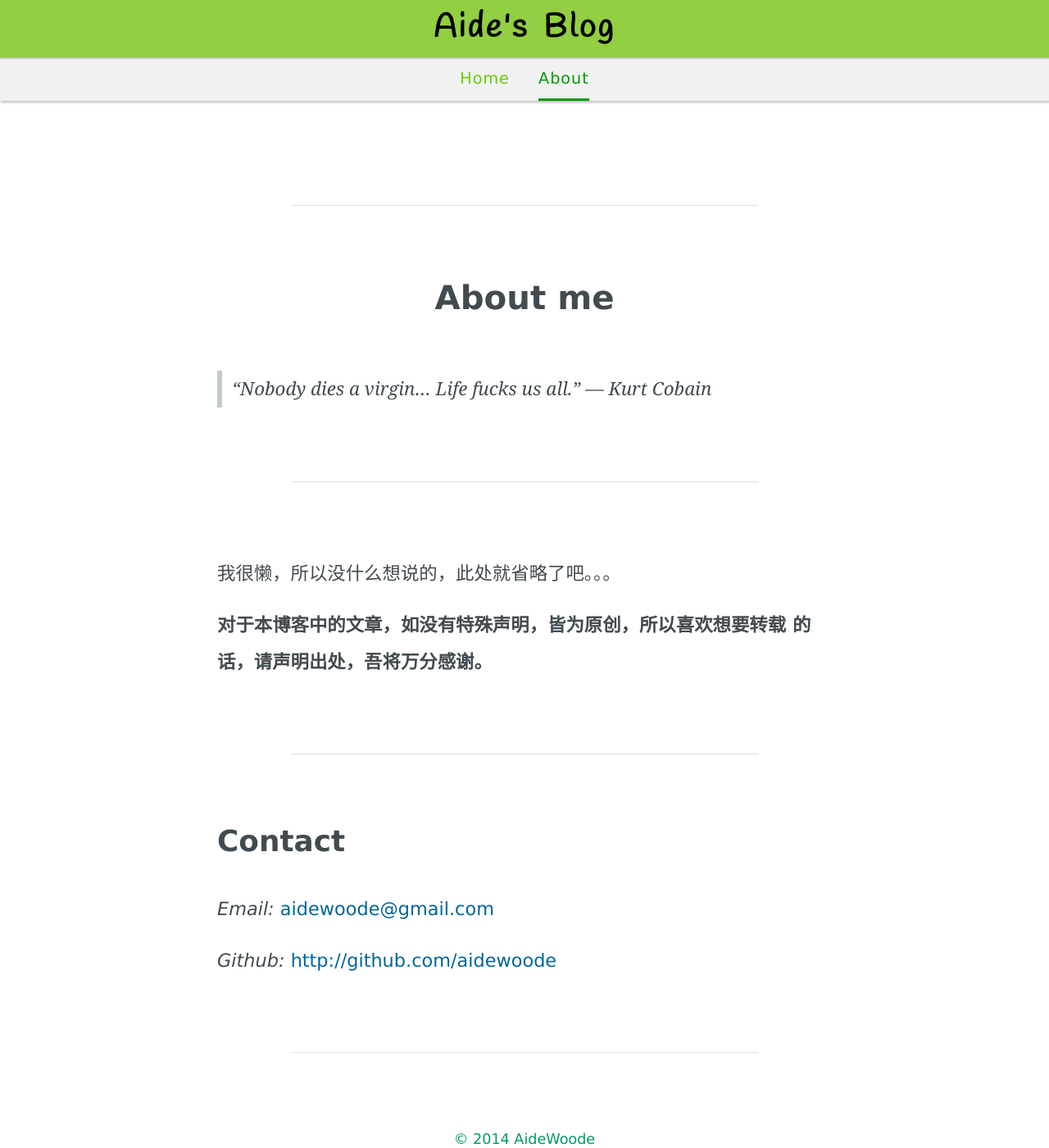
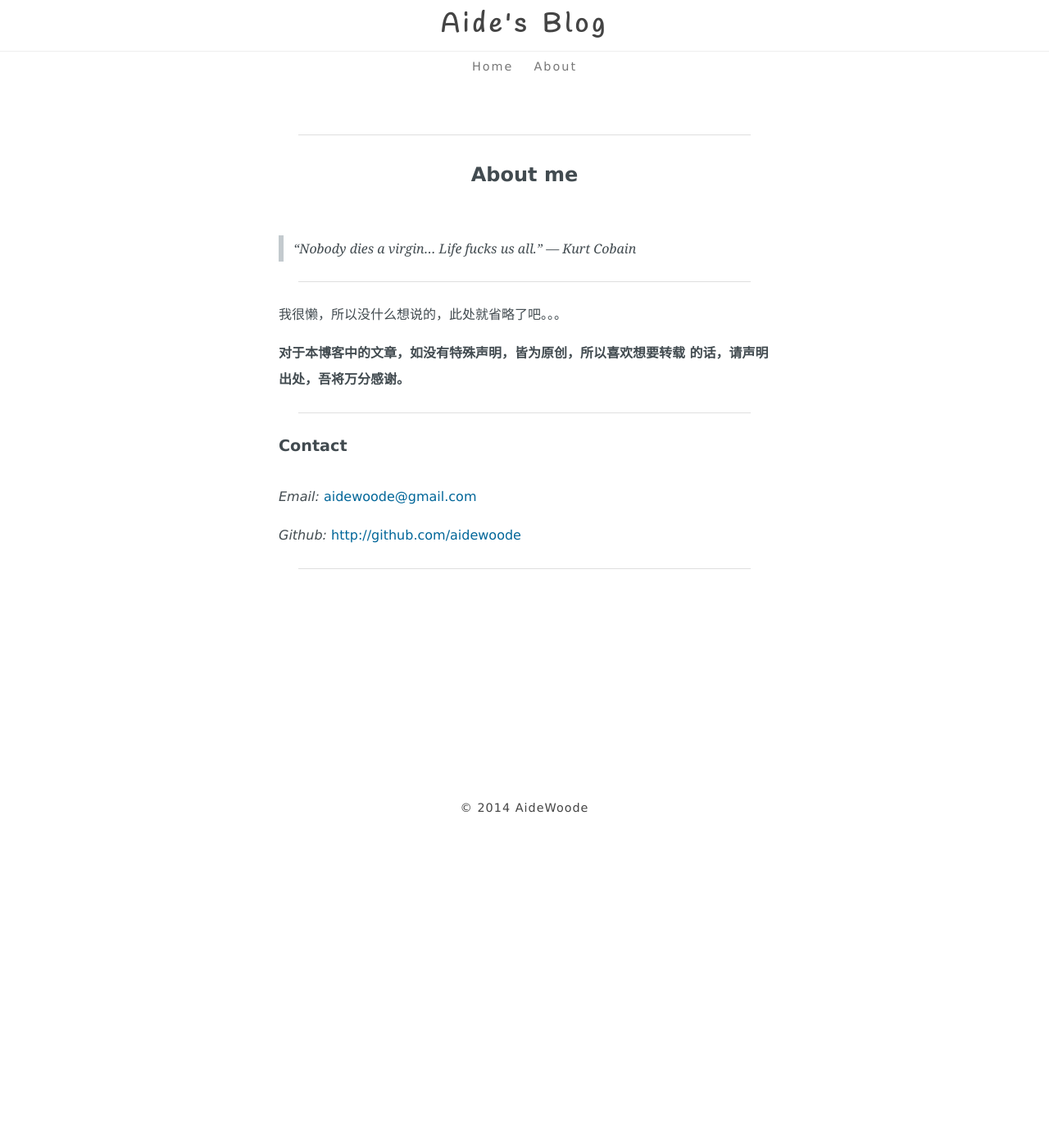
Before and after one commit to aidewoode/my_blog, a Jekyll site: the page built from about.md, in a window 1280 px wide and 1400 px high. Shown: the whole window at 82% size. Built offline with Jekyll 4.4.1, drawn with Linux system fonts in a browser that asks for light colours.

Commit message:
change the style of blog's theme

```diff
--- a/_includes/footer.html
+++ b/_includes/footer.html
@@ -1,4 +1,3 @@
 <footer class="index">
   <p>© 2014 AideWoode</p>
-  <a href="http://jekyllrb.com" target="_blank"><img src="{{ site.baseurl }}/public/picture/jekyll_logo.png"></a>
 </footer>
--- a/_layouts/post.html
+++ b/_layouts/post.html
@@ -9,7 +9,6 @@ layout: default
         <span class="post_time">
           {{ page.date | date: "%b %-d, %Y"}}
         </span>
-        <a class="post_tag" href="{{ site.baseurl }}/tag/{{ page.tags }}">{{ page.tags}}</a>
       </div>
     </header>
     <div class="content">
--- a/_plugins/tag_gen.rb
+++ /dev/null
@@ -1,34 +0,0 @@
-
-module Jekyll
-  class TagIndex < Page
-    def initialize(site,base,dir,tag)
-      @site = site
-      @base = base
-      @dir = dir
-      @name = 'index.html'
-      self.process(@name)
-      self.read_yaml(File.join(base, '_layouts'), 'tag_index.html')
-      self.data['tag'] = tag
-      self.data['title'] = "The result of &ldquo;"+tag+"&rdquo;"
-    end
-  end
-
-  class TagGenerator < Generator
-    safe true
-
-    def generate(site)
-      if site.layouts.key? 'tag_index'
-        dir = 'tag'
-        site.tags.keys.each do |tag|
-          write_tag_index(site,File.join(dir,tag),tag)
-        end
-      end
-    end
-    def write_tag_index(site, dir, tag)
-      index = TagIndex.new(site, site.source,dir, tag)
-      index.render(site.layouts, site.site_payload)
-      index.write(site.dest)
-      site.pages << index
-    end
-  end
-end
--- a/_sass/_layout.scss
+++ b/_sass/_layout.scss
@@ -10,11 +10,8 @@ header.index {
 }
 
 div.site_title {
-  background: #92cf42;
+  background: white;
   text-align: center;
-  border-bottom: 2px solid #c8c8c8;
-
-
 }
 
 @font-face {
@@ -24,17 +21,17 @@ div.site_title {
 
 div.site_title h1 {
   margin: auto;
-  font-size: 2.5em;
-  padding: 0.5em;
+  font-size: 2em;
+  padding: 16px;
   font-family: titleFont, Consolas, monaco, monospace, "Helvetica Neue", Helvetica, Arial, "Hiragino Sans GB", "Microsoft YaHei", 微软雅黑, STHeiti, "WenQuanYi Micro Hei",cursive, sans-serif;
-  /* 用图片替换 */
-  word-spacing: 6px;
-  letter-spacing: 3px;
+  word-spacing: 3px;
+  letter-spacing: 5px;
+  color: #444;
 }
 
 #nav {
-  background: rgba(232,232,232,0.6);
-  box-shadow: 1px 2px 3px #bbb;
+  background: white;
+  border-top: 1px solid #eee;
 }
 
 #nav nav.global_nav ul {
@@ -46,7 +43,7 @@ div.site_title h1 {
 
 #nav nav.global_nav ul li {
   display: inline-block;
-  margin-left: 30px;
+  margin-left: 20px;
 
 }
 
@@ -56,58 +53,44 @@ div.site_title h1 {
 
 #nav nav.global_nav ul li a {
   display: inline-block;
-  font-size: 1.2em;
+  font-size: 0.9em;
   text-decoration: none;
-  letter-spacing: 1px;
+  letter-spacing: 2px;
   line-height: 2.5em;
-  color: #66cc00;
-  border-bottom: 3px solid transparent;
-}
-
-#nav nav.global_nav ul li a.active {
-  color: #009900;
-  border-bottom: solid #009900;
-}
-
-#nav nav.global_nav ul li a:hover {
-  color: #009900;
-  border-bottom: solid #009900;
+  color: #777;
 }
 
 section.index {
   position: relative;
   z-index: 10;
   display: block;
-  margin-top: 125px;
+  margin-top: 100px;
 }
 
-#all_posts , div.tag_posts {
-  min-height: 1000px;
-  max-width: 750px;
+#all_posts {
+  min-height: 800px;
+  max-width: 600px;
   width: auto;
-  background: #fff;
   margin: auto;
-  padding-top: 35px;
+  padding-top: 40px;
 }
 
 article.post {
-  border-bottom: 3px solid #555;
   display: block;
-  margin-top: 26.5px;
-
+  text-align: center;
+  margin-bottom: 20px;
 }
 
-div.post_time {
-  font-size: 1.5em;
-  color: #bbb;
-  font-weight: 400;
+span.post_time {
+  color: #777;
+  margin-right: 40px;
 }
 
 h2.post_title {
-  padding-left: 2em;
-  font-size: 1.7em;
+  font-size: 1.1em;
   position: relative;
-  font-weight: 300;
+  margin: 0;
+  font-weight: 400;
 }
 
 h2.post_title a {
@@ -119,48 +102,17 @@ h2.post_title a:hover {
   color: #006633;
 }
 
-h2.post_title a.tag {
-  display: inline-block;
-  background: #cc0066;
-  border-radius: 10px;
-  font-size: 0.75em;
+footer.index {
+  font-size: 0.9em;
+  color: #444;
   text-align: center;
-  color: #fff;
-  padding: 1px 6px;
-  position: absolute;
-  right: 65px;
-  top: -3px; /*  需改进，使其自动计算偏差的像素*/
-  border: 2.5px solid #cc0066;
-  font-family: monaco, monospace,"Helvetica Neue", Helvetica, Arial, "Hiragino Sans GB", "Microsoft YaHei", 微软雅黑, STHeiti, "WenQuanYi Micro Hei", sans-serif;
-
-
-}
-
-
-h2.post_title a.tag:hover {
-  color: #cc0066;
-  background: #fff;
-
-}
-
-footer.index {
-  min-height: 50px;
-  position: relative;
-  font-size: 1.1em;
-  color: #009966;
-  text-align: center;
-  margin-top: 90px;
+  margin: 30px 0 5px 0;
+  letter-spacing: 1px;
 }
 
 footer.index p {
-  margin-bottom: 3.5px;
+  margin: 0;
 }
-
-footer.index img {
-  width: 78px;
-  height: 54px;
-}
-/* progressBar style */
 
 /*****************************/
 
@@ -169,231 +121,38 @@ footer.index img {
 
 div.single_post {
   min-height: 1000px;
-  max-width: 750px;
+  max-width: 600px;
   width: auto;
   margin: auto;
-  padding-top: 35px;
-}
-
-article.single_post {
-  font-size: 1.2em;
+  padding-top: 40px;
 }
 
 article.single_post header {
-  margin-bottom: 4em;
+  margin-bottom: 30px;
 
 }
 
 article.single_post header h1 {
-  font-size: 2.1em;
-  line-height: 1.8em;
-  margin: 20px auto;
+  font-size: 1.5em;
   text-align: center;
-  font-weight: 200;
+  font-weight: 400;
+  margin: 0;
+  color: #444;
+  letter-spacing: 1px;
+  margin-bottom: 10px;
 
 }
 
 article.single_post div.info {
-  font-size: 1em;
-  line-height: 1.4em;
+  font-size: 0.9em;
   text-align: center;
   font-weight: 400;
 }
 
 div.info span.post_time {
-  color: #999;
+  margin: 0;
 }
 
-div.info a.post_tag {
-  display: inline-block;
-  background: #cc0066;
-  border-radius: 9px;
-  font-size: 0.85em;
-  text-align: center;
-  color: #fff;
-  padding: 1px 9px;
-  margin-left: 55px;
-  text-decoration: none;
-  border: 2.5px solid #cc0066;
-}
-
-
-div.info a.post_tag:hover {
-  color: #cc0066;
-  background: #fff;
-}
-
-/* delet buttom style*/
-
-nav.global_nav input {
-  border: 2.5px solid #ff9933;
-  border-radius: 13px;
-  background: #fff;
-  color: #ff9933;
-  letter-spacing: 1px;
-  font-size: 1.2em;
-  outline: none;
-}
-
-nav.global_nav input:hover {
-  background: #ff9933;
-  color: #fff;
-}
-
-/* header scroll style */
-
-.animated {
-  -webkit-animation-duration: .5s;
-  animation-duration: .5s;
-  -webkit-animation-fill-mode: both;
-  animation-fill-mode: both;
-}
-
-.animated.slideDown {
-  -webkit-animation-name: slideDown;
-  -moz-animation-name: slideDown;
-  -o-animation-name: slideDown;
-  animation-name: slideDown;
-}
-.animated.slideUp {
-  -webkit-animation-name: slideUp;
-  -moz-animation-name: slideUp;
-  -o-animation-name: slideUp;
-  animation-name: slideUp;
-}
-.animated.slideDown.headroom--not-top {
-  -webkit-animation-name: slideUp;
-  -moz-animation-name: slideUp;
-  -o-animation-name: slideUp;
-  animation-name: slideUp;
-}
-
-@-webkit-keyframes slideDown {
-  0% {
-    opacity: 0;
-    -webkit-transform: translate3d(0, -100%,0);
-    transform: translate3d(0, -100%,0);
-  }
-
-  100% {
-    opacity: 1;
-    -webkit-transform: none;
-    transform: none;
-
-  }
-}
-
-@keyframes slideDown {
-  0% {
-    opacity: 0;
-    -webkit-transform: translate3d(0, -100%,0);
-    -ms-transform: translate3d(0, -100%,0);
-    transform: translate3d(0, -100%,0);
-  }
-
-  100% {
-    opacity: 1;
-    -webkit-transform: none;
-    -ms-transform: none;
-    transform: none;
-  }
-}
-
-@-webkit-keyframes slideUp {
-  0% {
-    opacity: 1;
-  }
-
-  100% {
-    opacity: 0;
-    -webkit-transform: translate3d(0, -100%,0);
-    transform: translate3d(0, -100%,0);
-  }
-}
-
-@keyframes slideUp {
-
-  0% {
-    opacity: 1;
-  }
-
-  100% {
-    opacity: 0;
-    -webkit-transform: translate3d(0, -100%,0);
-    -ms-transform: translate3d(0, -100%,0);
-    transform: translate3d(0, -100%,0);
-  }
-}
-
-/***********************************************/
-
-
-/* new page and edit page style */
-
-div.new_edit_post {
-  min-height: 1000px;
-  max-width: 750px;
-  width: auto;
-  margin: auto;
-  padding-top: 35px;
-}
-
-div.new_edit_post h1 {
-  text-align: center;
-  font-size: 2.1em;
-  font-weight: 400;
-  line-height: 20px;
-  margin-bottom: 70px;
-
-}
-
-div.new_edit_post label {
-  text-align: center;
-  font-size: 1.1em;
-  display: block;
-  margin: 0px auto;
-  background: #66cc66;
-  color: #fff;
-  width: 100px;
-  padding: 3px 2px;
-}
-
-div.new_edit_post input {
-  display: block;
-  margin: auto;
-  height: 30px;
-  border: 2px solid black;
-  border-radius: 10px;
-  outline: none;
-}
-
-div.new_edit_post input:focus {
-  background: #ffffcc;
-}
-
-div.new_edit_post input[type="submit"] {
-  border: none;
-  background: #cc3333;
-  padding: 0 20px;
-  height: 40px;
-  font-size: 1.1em;
-}
-
-div.new_edit_post input[type="submit"]:hover {
-  color: #fff;
-}
-
-#post_body {
-  display: block;
-  margin: auto;
-  height: 400px;
-  width: 600px;
-  outline: none;
-  border: 2px solid black;
-  border-radius: 15px;
-}
-
-/*******************************************/
 
 /* article style */
 
@@ -409,41 +168,41 @@ div.content {
 div.content p {
   margin: 0;
   padding: 0;
-  margin-bottom: 18px;
+  margin-bottom: 15px;
 
 }
 
 div.content h4 {
   line-height: 32px;
-  font-size: 1.2em;
+  font-size: 1em;
   text-align: left;
   font-weight: inherit;
   margin-bottom: 0;
 }
 
 div.content h3 {
-  font-size: 1.4em;
+  font-size: 1.1em;
   line-height: 32px;
   margin-align: left;
   font-weight: bold;
-  margin-bottom: 24px;
+  margin-bottom: 20px;
 
 }
 
 div.content h2 {
-  font-size: 1.6em;
+  font-size: 1.2em;
   line-height: 32px;
   text-align: left;
   font-weight: bold;
-  margin-bottom: 44px;
+  margin-bottom: 30px;
 }
 
 div.content h1 {
-  font-size: 1.8em;
+  font-size: 1.5em;
   line-height: 48px;
   text-align: center;
   font-weight: bold;
-  margin-bottom: 64px;
+  margin-bottom: 50px;
 
 }
 
@@ -513,7 +272,7 @@ div.content img {
 }
 
 div.content hr {
-  margin: 4em;
+  margin: 1.5em;
   height: 1px;
   border: none;
   color: #dfdfdf;
@@ -525,85 +284,20 @@ div.content code {
 }
 /***************************************/
 
-/*  tag page's header style */
-
-div.tag_posts div.result {
-  text-align: center;
-
-  margin: 40px 80px 50px;
-  background: #cc3333;
-  padding: 1px;
-}
-
-div.result h1 {
-  font-size: 2em;
-  font-weight: 400;
-  line-height: 15px;
-}
-
-/******************************************/
-
 
 /* about page style */
 
 div.about_page {
-  min-height: 1000px;
-  max-width: 750px;
+  min-height: 800px;
+  max-width: 600px;
   width: auto;
   margin: auto;
-  padding-top: 35px;
+  padding-top: 40px;
 }
 
 div.about_page div.content {
-  font-size: 1.4em;
+  font-size: 1em;
 }
 
-hr {
-  margin: 4em;
-  height: 1px;
-  border: none;
-  color: #dfdfdf;
-  background-color: #dfdfdf;
-}
 
 /********************************************/
-
-
-/* 404 page style */
-
-body.page404 {
-  background-image: url(/picture/background.png);
-}
-div.page404 {
-  position: relative;
-  min-height: 600px;
-  width: auto;
-}
-
-div.page404 h1 {
-  margin-top: 320px;
-  text-align: center;
-  font-size: 10em;
-  letter-spacing: 10px;
-  margin-bottom: 0;
-}
-
-div.page404 div.button {
-  text-align: center;
-  margin-top: 160px;
-}
-
-div.page404 a {
-  border: 2px solid #66cc00;
-  text-decoration: none;
-  font-size: 1.2em;
-  padding: 6px 6px;
-  border-radius: 12px;
-  color: #fff;
-  background: #66cc00;
-}
-
-div.page404 a:hover {
-  background: #339900;
-  border-color: #339900;
-}
--- a/index.html
+++ b/index.html
@@ -5,10 +5,9 @@ layout: default
 <div id="all_posts">
     {% for post in site.posts %}
       <article class="post">
-        <div class="post_time">{{ post.date | date: "%b %-d, %Y" }}</div>
         <h2 class="post_title">
+          <span class="post_time">{{ post.date | date: "%b %-d, %Y" }}</span>
           <a href="{{ site.baseurl }}{{ post.url }}">{{ post.title }}</a>
-          <a class="tag" href="{{ site.baseurl }}/tag/{{ post.tags }}">{{post.tags}}</a>
         </h2>
       </article>
       {% endfor %}
--- a/public/js/my.js
+++ /dev/null
@@ -1,18 +0,0 @@
-/* 控制导航栏样式*/
-/* 还需改进 */
-function activeLink() {
-  var url = document.URL;
-  var result = url.search(/about/);
-
-  if(result == -1) {
-    var node = document.getElementById("home");
-    node.parentNode.childNodes.className="";
-    node.className="active";
-  } else {
-    var node = document.getElementById("about");
-    node.parentNode.childNodes.className="";
-    node.className="active";
-  }
-
-}
-activeLink();
```
Also changed, not shown: _layouts/default.html (+0 -12 lines), _posts/2014-10-18-从Sinatra到Jekyll.md (added, +16 -0 lines), public/js/headroom.min.js (deleted), public/js/nanobar.min.js (deleted), public/picture/background.png (deleted), public/picture/jekyll_logo.png (deleted).
